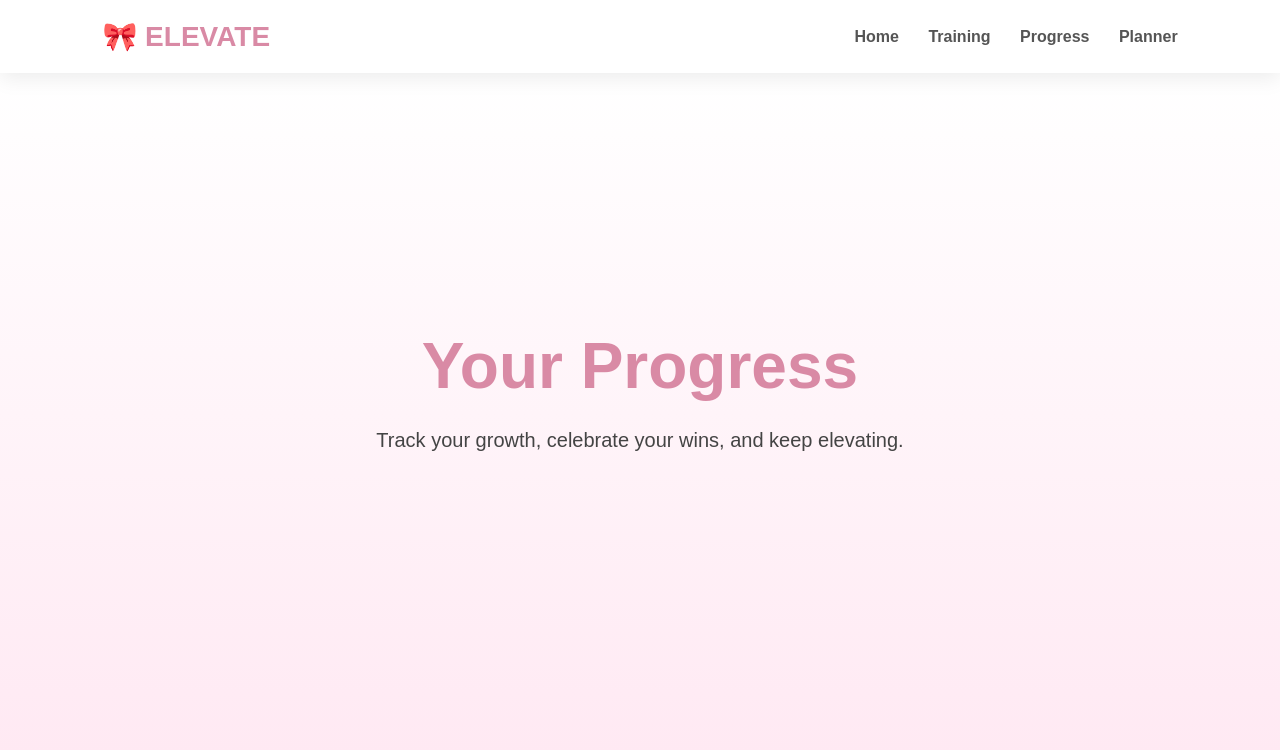
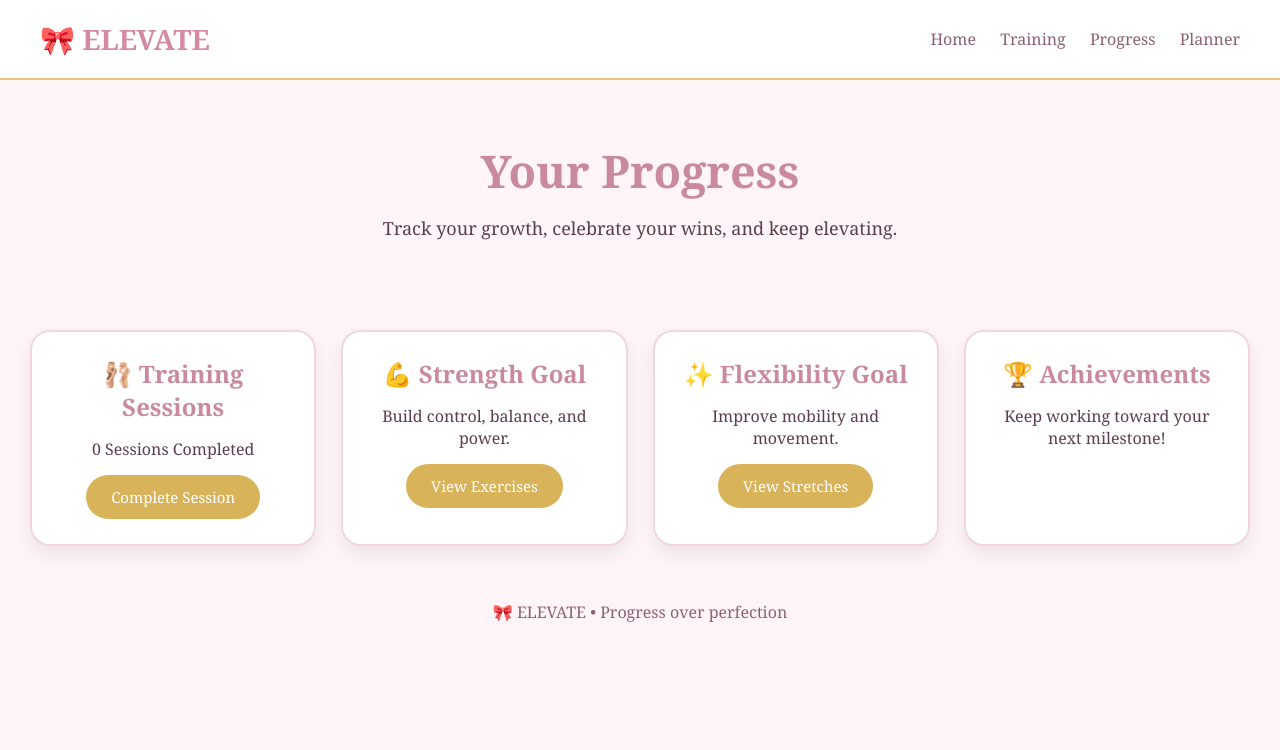
Before and after one commit to dance-elevate/ELEVATE, a plain HTML site: page progress.html in a window 1280 px wide. Shown: the top 750 px of the page. Drawn offline with Linux system fonts and the light colour scheme.

Commit message:
Update style.css

```diff
--- a/style.css
+++ b/style.css
@@ -1,106 +1,167 @@
-*{
-margin:0;
-padding:0;
-box-sizing:border-box;
-font-family:'Poppins',sans-serif;
+/* 🎀 ELEVATE Main Styles */
+
+* {
+    box-sizing: border-box;
+    margin: 0;
+    padding: 0;
+    font-family: "Georgia", serif;
 }
 
-body{
-background:#FFF9FC;
-color:#444;
+
+body {
+    background: #fff5f8;
+    color: #5a3d4f;
 }
 
-header{
-display:flex;
-justify-content:space-between;
-align-items:center;
-padding:20px 8%;
-background:white;
-box-shadow:0 5px 20px rgba(0,0,0,.08);
-position:sticky;
-top:0;
+
+/* Header */
+
+header {
+    background: white;
+    padding: 20px 40px;
+    display: flex;
+    justify-content: space-between;
+    align-items: center;
+    border-bottom: 2px solid #e8c27d;
 }
 
-.logo{
-font-size:28px;
-font-weight:700;
-color:#D98AA5;
+
+.logo {
+    font-size: 28px;
+    font-weight: bold;
+    color: #d48aa0;
 }
 
-nav a{
-text-decoration:none;
-margin-left:25px;
-color:#555;
-font-weight:600;
-transition:.3s;
+
+nav a {
+    text-decoration: none;
+    color: #8c6072;
+    margin-left: 20px;
+    font-size: 16px;
 }
 
-nav a:hover{
-color:#D98AA5;
+
+nav a:hover {
+    color: #c89b3c;
 }
 
-.hero{
-height:85vh;
-display:flex;
-flex-direction:column;
-justify-content:center;
-align-items:center;
-text-align:center;
-padding:20px;
-background:linear-gradient(180deg,#FFF,#FFE9F3);
+
+
+/* Hero Section */
+
+.hero {
+    text-align: center;
+    padding: 60px 20px;
 }
 
-.hero h1{
-font-size:64px;
-color:#D98AA5;
-margin-bottom:20px;
+
+.hero h1 {
+    font-size: 45px;
+    color: #c9899e;
+    margin-bottom: 15px;
 }
 
-.hero p{
-font-size:20px;
-max-width:650px;
-line-height:1.7;
-margin-bottom:40px;
+
+.hero p {
+    font-size: 18px;
 }
 
-button{
-padding:16px 42px;
-border:none;
-border-radius:50px;
-background:#D4AF37;
-color:white;
-font-size:18px;
-cursor:pointer;
-transition:.3s;
+
+
+/* Cards */
+
+.training-grid,
+.progress-grid,
+.planner-grid {
+    display: grid;
+    grid-template-columns: repeat(auto-fit, minmax(260px, 1fr));
+    gap: 25px;
+    padding: 30px;
 }
 
-button:hover{
-transform:scale(1.05);
+
+
+.training-card,
+.progress-card,
+.planner-card,
+.goal-box {
+
+    background: white;
+    border-radius: 20px;
+    padding: 25px;
+    text-align: center;
+
+    border: 2px solid #f0d6df;
+
+    box-shadow: 0 8px 20px rgba(0,0,0,0.08);
 }
 
-.cards{
-display:grid;
-grid-template-columns:repeat(auto-fit,minmax(250px,1fr));
-gap:30px;
-padding:80px 8%;
+
+
+h2 {
+    color: #c9899e;
+    margin-bottom: 15px;
 }
 
-.card{
-background:white;
-padding:35px;
-border-radius:20px;
-box-shadow:0 10px 25px rgba(0,0,0,.08);
-text-align:center;
-transition:.3s;
+
+
+/* Buttons */
+
+button {
+
+    background: #d9b35a;
+    color: white;
+
+    border: none;
+    border-radius: 30px;
+
+    padding: 12px 25px;
+
+    margin-top: 15px;
+
+    font-size: 15px;
+
+    cursor: pointer;
+
 }
 
-.card:hover{
-transform:translateY(-10px);
+
+button:hover {
+
+    background: #c89b3c;
+
 }
 
-footer{
-padding:30px;
-text-align:center;
-background:white;
-margin-top:50px;
+
+
+/* Planner Inputs */
+
+input {
+
+    width: 100%;
+
+    padding: 12px;
+
+    margin-top: 15px;
+
+    border-radius: 15px;
+
+    border: 1px solid #e8c27d;
+
+    font-size: 15px;
+
 }
+
+
+
+/* Footer */
+
+footer {
+
+    text-align: center;
+
+    padding: 25px;
+
+    color: #8c6072;
+
+}
```
